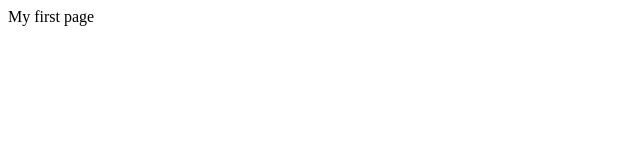
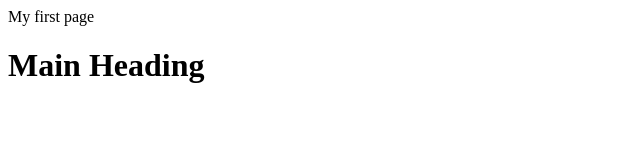
Before and after one commit to sujwal/newSite, a plain HTML site: page index.html in a window 1280 px wide. Shown: the whole page, without its empty margins (0-640 px from the left). Drawn offline with Linux system fonts and the light colour scheme.

Commit message:
Update index.html

```diff
--- a/index.html
+++ b/index.html
@@ -6,3 +6,5 @@
     <body> My first page
     </body>
 </html>
+
+<h1> Main Heading</h1>
```
